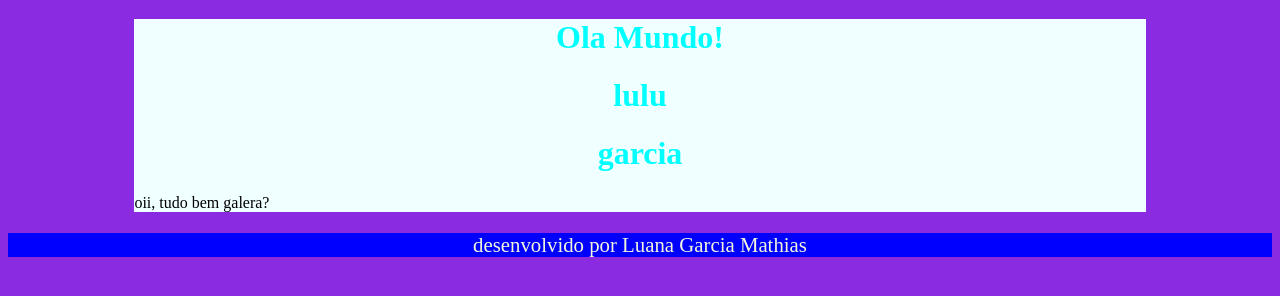
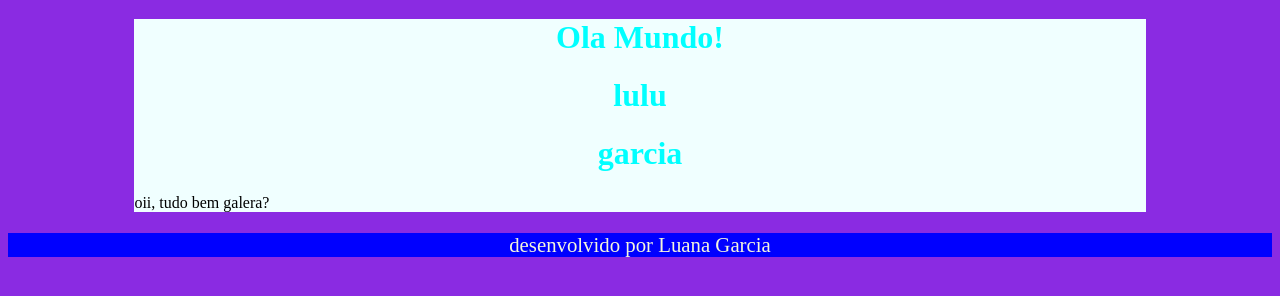
Before and after one commit to Luana1c/MaterialIW, a plain HTML site: page index.html in a window 1280 px wide. Shown: the part 140-436 px from the top of the page. Drawn offline with Linux system fonts and the light colour scheme.

Commit message:
paragrafo

```diff
--- a/index.html
+++ b/index.html
@@ -27,7 +27,7 @@
       <p>oii, tudo bem galera?</p>
   </div>
   <footer>
-    <p>desenvolvido por Luana Garcia Mathias</p>
+    <p>desenvolvido por Luana Garcia </p>
   </footer>
 
 
```
